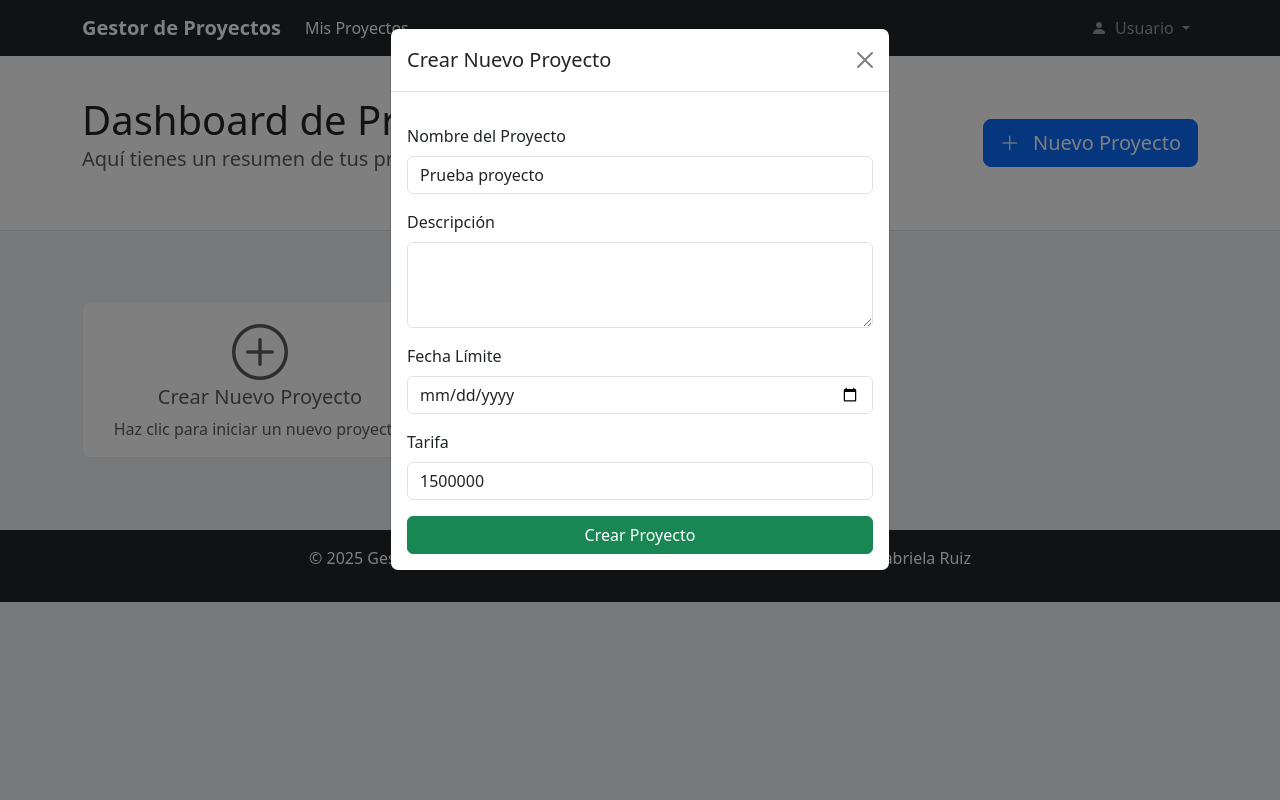
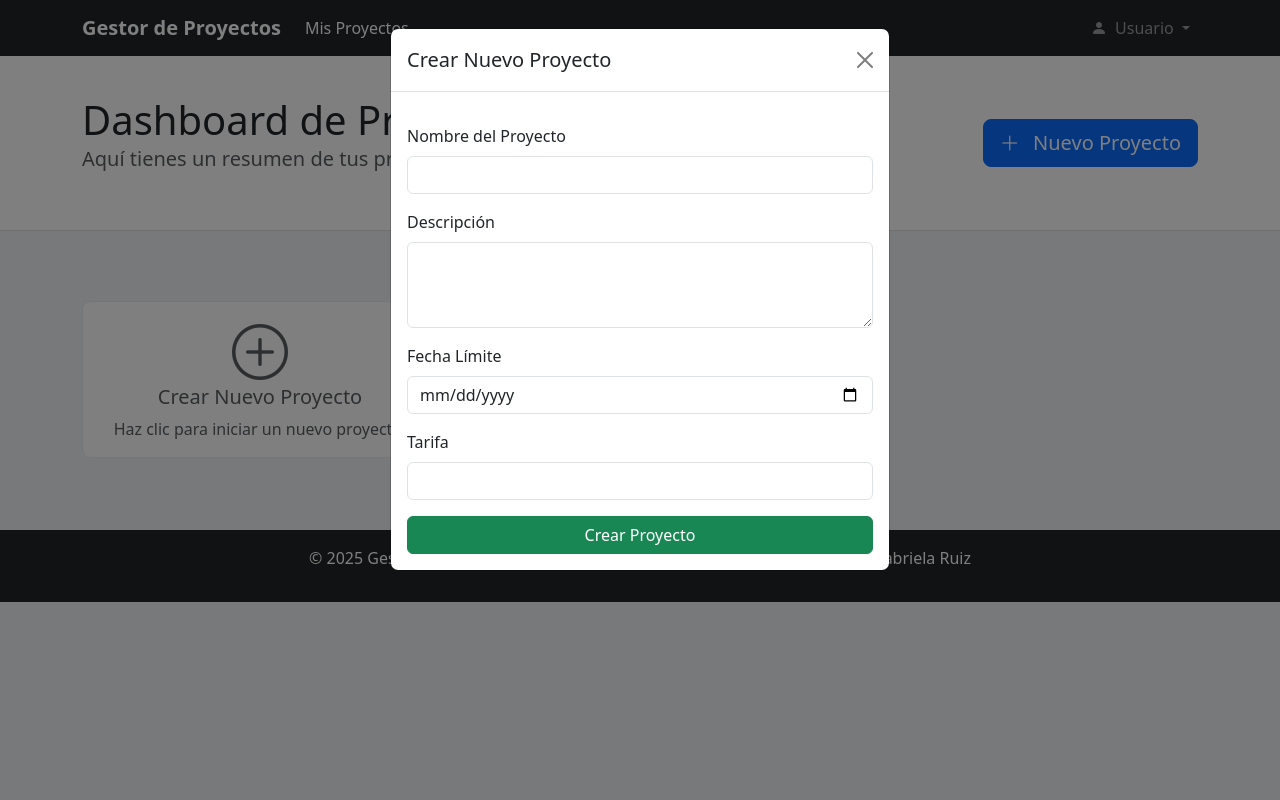
Before and after one commit to GabrielaRuizJ/gestorproyectos, a PHP site: page /vista/home.php in a window 1280 px wide, after a click on "Nuevo Proyecto". Run offline with PHP 8.4, Linux system fonts and the light colour scheme; the visitor is signed in with stand-in values (Sample User, id 1); data comes from the database, SQL or seed files in the repository; data that the repository does not hold is empty.

Commit message:
correcion home

```diff
--- a/vista/home.php
+++ b/vista/home.php
@@ -134,19 +134,19 @@ if (!isset($_SESSION['usuario'])) {
                         </div>
                         <div class="mb-3">
                             <label for="proyectoNombre" class="form-label">Nombre del Proyecto</label>
-                            <input type="text" class="form-control" id="proyectoNombre" required value="Prueba proyecto">
+                            <input type="text" class="form-control" id="proyectoNombre" required>
                         </div>
                         <div class="mb-3">
                             <label for="proyectoDescripcion" class="form-label">Descripción</label>
-                            <textarea class="form-control" id="proyectoDescripcion" rows="3" required value="Proyecto descripcion"></textarea>
+                            <textarea class="form-control" id="proyectoDescripcion" rows="3" required ></textarea>
                         </div>
                         <div class="mb-3">
                             <label for="proyectoFechaLimite" class="form-label">Fecha Límite</label>
-                            <input type="date" class="form-control" id="proyectoFechaLimite" required value="30/07/2025">
+                            <input type="date" class="form-control" id="proyectoFechaLimite" required >
                         </div>
                         <div class="mb-3">
                             <label for="proyectoTarifa" class="form-label">Tarifa</label>
-                            <input type="number" class="form-control" id="proyectoTarifa" required value="1500000">
+                            <input type="number" class="form-control" id="proyectoTarifa" required>
                         </div>
                         <button type="submit" class="btn btn-success w-100">Crear Proyecto</button>
                     </form>
```
